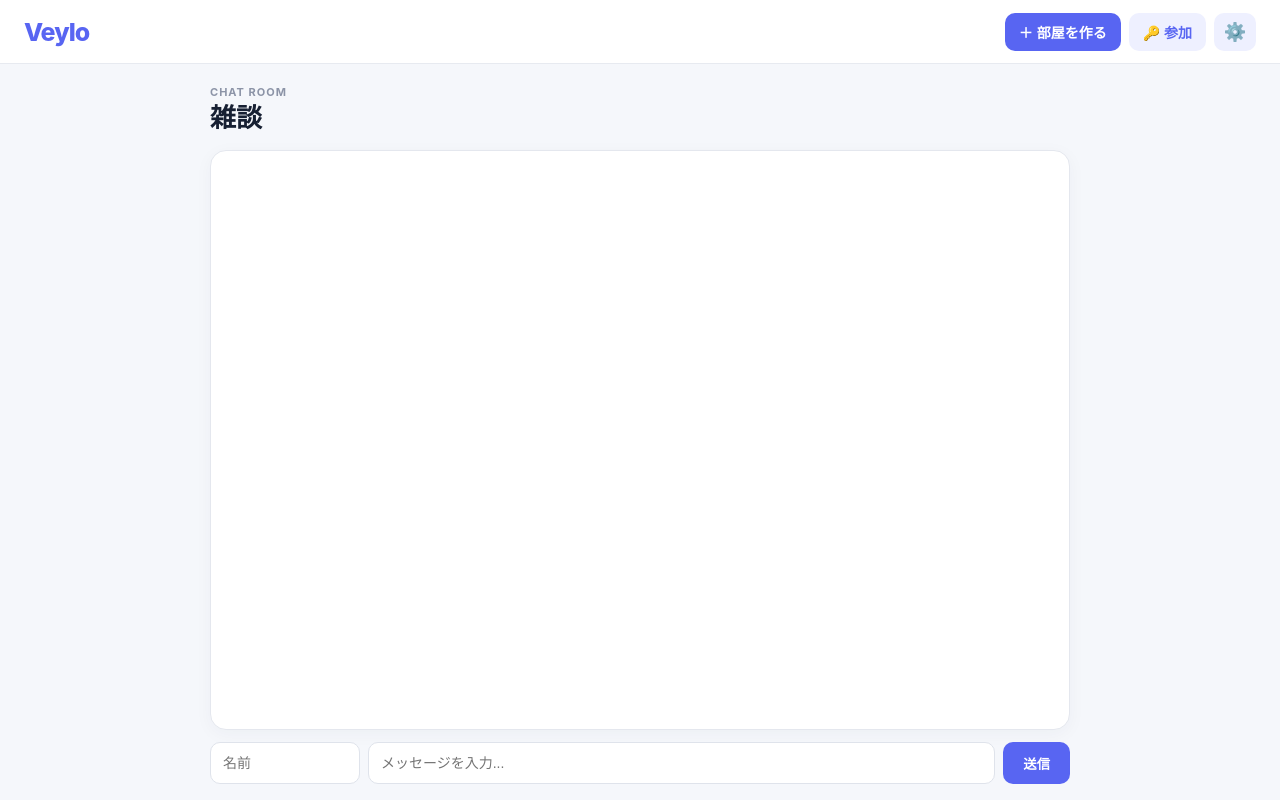
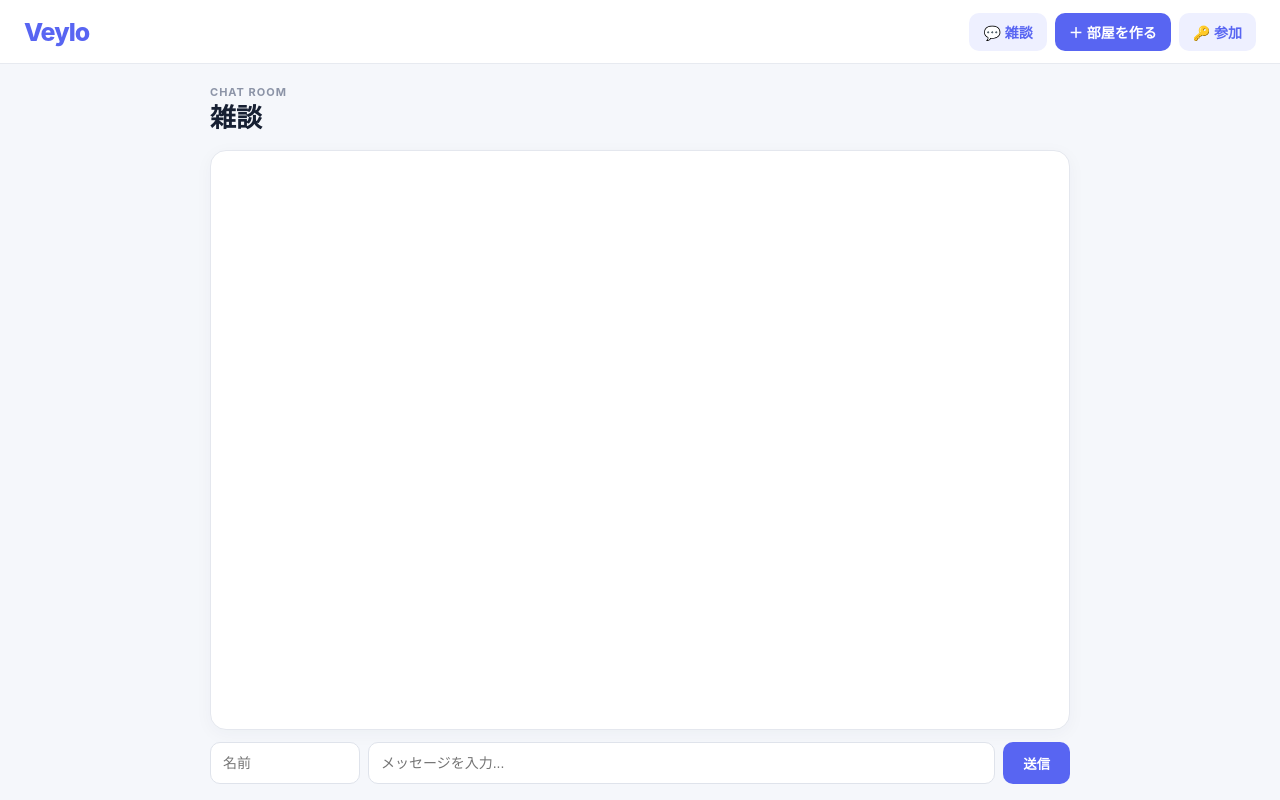
Before and after one commit to Noooee/veylo, a website: page public/index.html in a window 1280 px wide. Drawn offline with nearby package versions, Linux system fonts and the light colour scheme; no server answers.

Commit message:
Update index.html

```diff
--- a/public/index.html
+++ b/public/index.html
@@ -34,6 +34,13 @@
     <div class="header-actions">
 
   <button
+    id="casualRoomButton"
+    class="header-button secondary"
+  >
+    💬 雑談
+  </button>
+
+  <button
     id="createRoomButton"
     class="header-button"
   >
@@ -47,16 +54,7 @@
     🔑 参加
   </button>
 
-      <button
-        id="settingsButton"
-        class="header-button settings-button"
-        title="設定"
-      >
-        ⚙️
-      </button>
-
 </div>
-
   </header>
 
 
```
Lines whose indentation alone changed are shown as unchanged.
